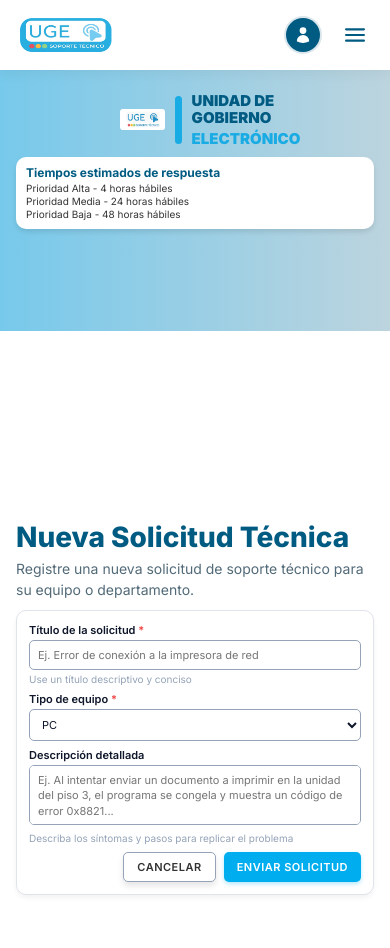
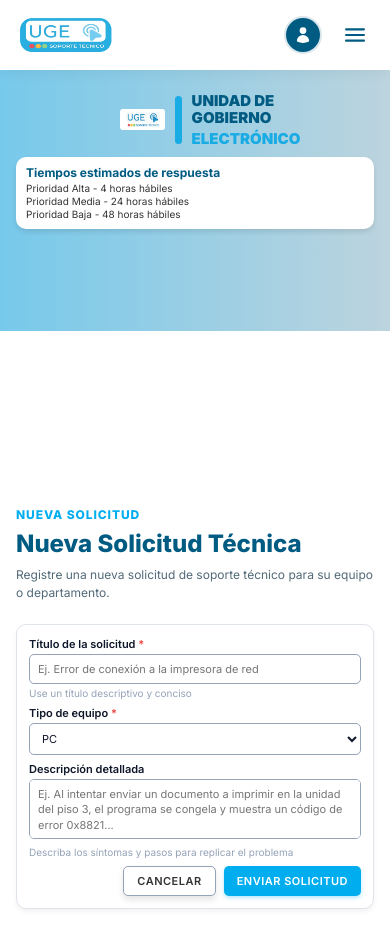
Before and after one commit to elmerCapTerceros/SIT-Frontend, a React (Vite) app: page /nueva-solicitud in a window 390 px wide. Shown: the top 948 px of the page. Built offline with nearby package versions, Linux system fonts and the light colour scheme; sample sign-in values are in the browser's storage.

Commit message:
fix: fix desing

```diff
--- a/src/Pages/Funcionario/NuevaSolicitud.css
+++ b/src/Pages/Funcionario/NuevaSolicitud.css
@@ -98,6 +98,36 @@
   font-size: 10px;
 }
 
+.solicitud-right .requests-header {
+  margin: 0;
+  text-align: left;
+}
+
+.solicitud-right .page-kicker {
+  color: #00aeef;
+  font-size: 12px;
+  font-weight: 800;
+  letter-spacing: 0.9px;
+  margin: 0 0 8px;
+
+}
+
+.solicitud-right .requests-header h1 {
+  color: #005b82;
+  font-size: clamp(24px, 2.8vw, 36px);
+  font-weight: 800;
+  line-height: 1.15;
+  margin: 0 0 8px;
+
+}
+.solicitud-right .requests-header > div > p:last-child {
+  color: #526a78;
+  font-size: 14px;
+  line-height: 1.5;
+  margin: 0;
+  padding-bottom: 22px;
+}
+
 /* ===== HORARIOS ===== */
 
 .tiempos-card {
@@ -127,7 +157,7 @@
   width: 66%;
   min-height: calc(100vh - 90px);
   background-color: #ffffff;
-  padding: 24px 138px;
+  padding: 24px 138px 24px 48px;
   display: flex;
   flex-direction: column;
   justify-content: flex-start;
@@ -372,6 +402,14 @@
     font-size: 9px;
   }
 
+  .solicitud-right .requests-header h1 {
+    font-size: 24px;
+  }
+
+  .solicitud-right .requests-header > div > p:last-child {
+    font-size: 12px;
+  }
+
   .tiempos-card {
     padding: 8px 10px;
   }
@@ -393,10 +431,18 @@
     justify-content: center;
     overflow: hidden;
   }
+.requests-head {
+  max-width: 1040px;
+  margin: 0 auto 28px;
+  display: flex;
+  justify-content: left;
+  align-items: end;
+   gap: 24px;
+  }
 
-  .form-heading {
-    font-size: 28px;
-  }
+.page-kick, .request-id { color: #00aeef; font-size: 12px; font-weight: 800; letter-spacing: .9px; margin: 0 0 8px; }
+.requests-head h1 { color: #005b82; font-size: clamp(28px, 4vw, 40px); font-weight: 800; line-height: 1.15; margin: 0 0 8px; }
+.requests-head > div > p:last-child { color: #526a78; font-size: 14px; line-height: 1.5; margin: 0; }
 
   .form-subheading {
     font-size: 14px;
--- a/src/Pages/Funcionario/nuevaSolicitud.jsx
+++ b/src/Pages/Funcionario/nuevaSolicitud.jsx
@@ -122,11 +122,13 @@ const NuevaSolicitud = () => {
       </aside>
 
       <main className="solicitud-right">
-        <h1 className="form-heading">Nueva Solicitud Técnica</h1>
-        <p className="form-subheading">
-          Registre una nueva solicitud de soporte técnico para su equipo o
-          departamento.
-        </p>
+        <section className="requests-header">
+          <div>
+            <p className="page-kicker">NUEVA SOLICITUD</p>
+            <h1>Nueva Solicitud Técnica</h1>
+            <p>Registre una nueva solicitud de soporte técnico para su equipo o departamento.</p>
+          </div>
+        </section>
 
         <form className="form-card" onSubmit={handleSubmit} noValidate>
           <div className="form-field">
--- a/src/RoutesApp.jsx
+++ b/src/RoutesApp.jsx
@@ -2,7 +2,7 @@ import { Navigate, Route, Routes } from 'react-router-dom';
 import Navbar from './Components/Navbar/Navbar';
 import Login from './Components/Login/Login';
 import Home from './Home/Home';
-import NuevaSolicitud from './Pages/Funcionario/NuevaSolicitud';
+import NuevaSolicitud from './Pages/Funcionario/nuevaSolicitud';
 import MisSolicitudes from './Pages/Funcionario/MisSolicitudes';
 import NotFound from './Pages/NotFound/NotFound';
 
```
Also changed, not shown: src/Pages/Funcionario/verSolitud.jsx (deleted).
